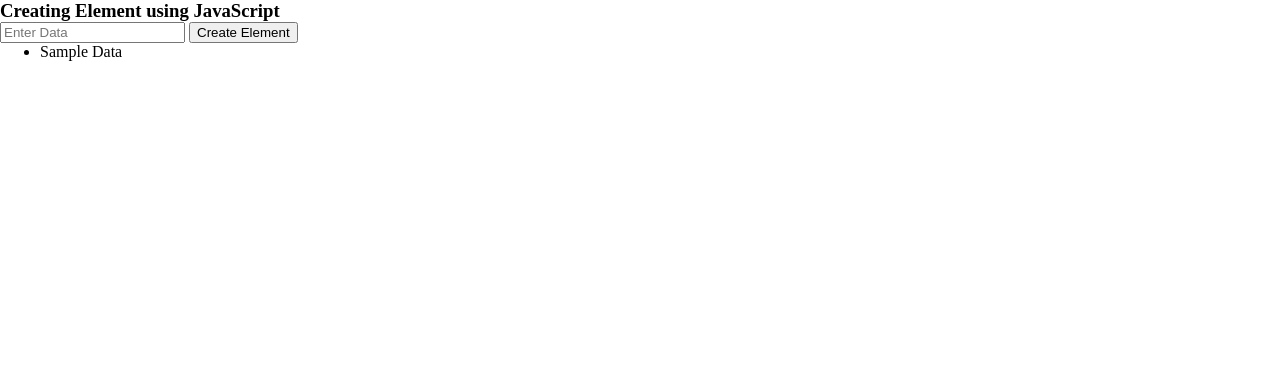
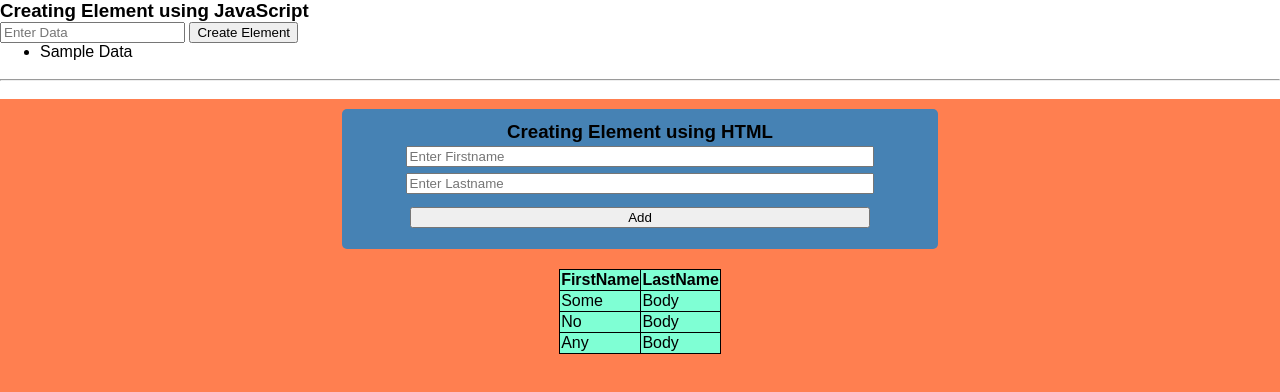
Before and after one commit to WencongHuang/CompleteGuideInHTMLCSS-JS, a plain HTML site: page CreateElement/index.html in a window 1280 px wide. Drawn offline with Linux system fonts and the light colour scheme.

Commit message:
Finished Create Element
Learned how to create element and add data into the table.

```diff
--- a/CreateElement/app.js
+++ b/CreateElement/app.js
@@ -1,3 +1,4 @@
+//Create Element and add data in list.
 let myTextBox = document.querySelector("#myTextBox");
 let myBtn = document.querySelector("#myBtn");
 let myList = document.querySelector("#myList");
@@ -11,3 +12,32 @@ myBtn.addEventListener('click', function() {
   }
 
 });
+
+
+//Create Element and add data in table.
+let nameTableBody = document.querySelector("#nameTableBody");
+let submitBtn = document.querySelector("#submitBtn");
+let firstName = document.querySelector("#firstName");
+let lastName = document.querySelector("#lastName");
+
+submitBtn.addEventListener("click", function() {
+  if(firstName.value.trim() == "" || lastName.value.trim() == "") {
+    alert("Please enter your first name and last name!");
+  }else{
+    let newRow = document.createElement("tr");
+
+    let newFirstName = document.createElement("td");
+    let newLastName = document.createElement("td");
+    newFirstName.innerHTML = firstName.value;
+    newLastName.innerHTML = lastName.value;
+    //put the data in the row
+    newRow.appendChild(newFirstName);
+    newRow.appendChild(newLastName);
+    //put the row in the table
+    nameTableBody.appendChild(newRow);
+
+    //reset the value so the user previous data gets clear.
+    firstName.value = "";
+    lastName.value = "";
+  }
+});
--- a/CreateElement/index.html
+++ b/CreateElement/index.html
@@ -9,7 +9,8 @@
 </head>
 <body>
   <!-- Check https://developer.mozilla.org/en-US/ for more resources-->
-  <!-- Create Element -->
+  <!-- Create Element with JS-->
+
   <div class="createElement">
     <h3>Creating Element using JavaScript</h3>
     <input id="myTextBox" type="text" placeholder="Enter Data">
@@ -22,6 +23,45 @@
     </ul>
   </div>
 
+  <br>
+  <hr>
+  <br>
+
+  <!-- Create Element with HTML -->
+  <div id="myPage">
+    <div class="createElement2">
+      <h3>Creating Element using HTML</h3>
+      <input id="firstName" type="text" placeholder="Enter Firstname">
+      <input id="lastName" type="text" placeholder="Enter Lastname">
+      <button id="submitBtn">Add</button>
+    </div>
+
+    <div class="createElement3">
+      <table class="nameTable">
+        <thead>
+          <th>FirstName</th>
+          <th>LastName</th>
+        </thead>
+
+        <tbody id="nameTableBody">
+          <tr>
+            <td>Some</td>
+            <td>Body</td>
+          </tr>
+
+          <tr>
+            <td>No</td>
+            <td>Body</td>
+          </tr>
+
+          <tr>
+            <td>Any</td>
+            <td>Body</td>
+          </tr>
+        </tbody>
+      </table>
+    </div>
+  </div>
   <script src="app.js"></script>
 </body>
 </html>
--- a/CreateElement/style.css
+++ b/CreateElement/style.css
@@ -1,4 +1,51 @@
 * {
+  font-family: Arial, Helvetica, sans-serif;
   margin: 0;
   /* padding: 0; */
 }
+
+#myPage {
+  display: flex;
+  flex-direction: column;
+  align-items: center;
+  /* justify-content: center; */
+  height: 100vh;
+  background-color: coral;
+}
+
+table, table thead th, table tbody tr td {
+  border: 1px solid black;
+  border-collapse: collapse;
+}
+
+.createElement2 {
+  background-color: steelblue;
+  display: flex;
+  flex-direction: column;
+  align-items: center;
+  justify-content: center;
+  height: 15%;
+  width: 45%;
+  padding: 10px;
+  border-radius: 5px;
+  margin: 10px;
+}
+
+.createElement2 h3 {
+  text-align: center;
+}
+
+#submitBtn {
+  width: 80%;
+  margin: 10px;
+}
+
+#firstName, #lastName {
+  width: 80%;
+  margin: 3px;
+}
+
+.createElement3 {
+  background-color: aquamarine;
+  margin: 10px;
+}
```
